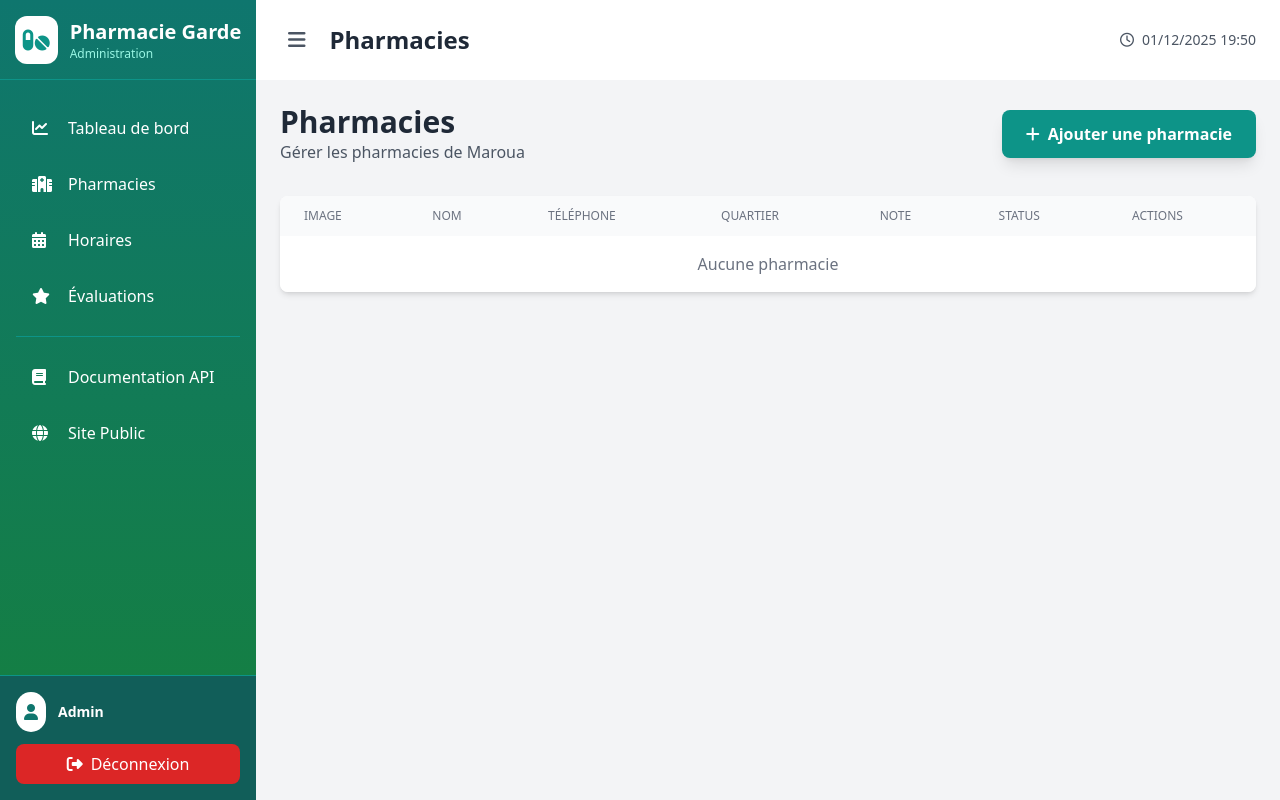
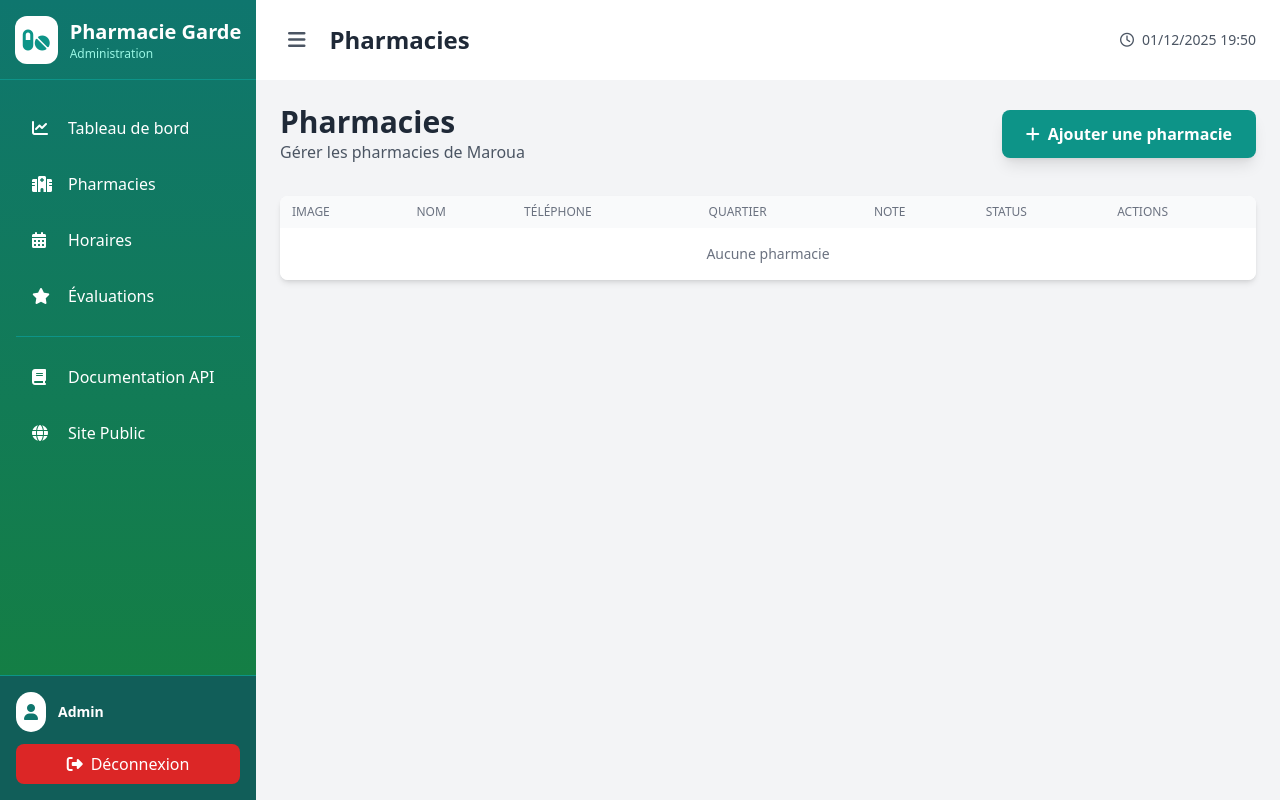
Before and after one commit to 2zalab/PhamarcieGardeMaroua, a Laravel app: template backend/resources/views/admin/pharmacies.blade.php in a window 1280 px wide. Run offline with Laravel 10, Linux system fonts and the light colour scheme; the template is opened without the code that fills it, so the values that code supplies are empty; settings files or empty folders that the repository lacks are supplied; some libraries are stand-ins or nearby versions.

Commit message:
feat: Ajout de la pagination (10 par page) et optimisation du tableau des pharmacies

```diff
--- a/backend/app/Http/Controllers/AdminController.php
+++ b/backend/app/Http/Controllers/AdminController.php
@@ -36,7 +36,8 @@ class AdminController extends Controller
     {
         $pharmacies = Pharmacy::withCount('ratings')
             ->withAvg('ratings', 'rating')
-            ->get();
+            ->orderBy('created_at', 'desc')
+            ->paginate(10);
 
         return view('admin.pharmacies', compact('pharmacies'));
     }
--- a/backend/resources/views/admin/pharmacies.blade.php
+++ b/backend/resources/views/admin/pharmacies.blade.php
@@ -15,53 +15,53 @@
 </div>
 
 <div class="bg-white rounded-lg shadow-md overflow-hidden">
-    <table class="min-w-full">
+    <table class="min-w-full text-sm">
         <thead class="bg-gray-50">
             <tr>
-                <th class="px-6 py-3 text-left text-xs font-medium text-gray-500 uppercase">Image</th>
-                <th class="px-6 py-3 text-left text-xs font-medium text-gray-500 uppercase">Nom</th>
-                <th class="px-6 py-3 text-left text-xs font-medium text-gray-500 uppercase">Téléphone</th>
-                <th class="px-6 py-3 text-left text-xs font-medium text-gray-500 uppercase">Quartier</th>
-                <th class="px-6 py-3 text-left text-xs font-medium text-gray-500 uppercase">Note</th>
-                <th class="px-6 py-3 text-left text-xs font-medium text-gray-500 uppercase">Status</th>
-                <th class="px-6 py-3 text-left text-xs font-medium text-gray-500 uppercase">Actions</th>
+                <th class="px-3 py-2 text-left text-xs font-medium text-gray-500 uppercase">Image</th>
+                <th class="px-3 py-2 text-left text-xs font-medium text-gray-500 uppercase">Nom</th>
+                <th class="px-3 py-2 text-left text-xs font-medium text-gray-500 uppercase">Téléphone</th>
+                <th class="px-3 py-2 text-left text-xs font-medium text-gray-500 uppercase">Quartier</th>
+                <th class="px-3 py-2 text-left text-xs font-medium text-gray-500 uppercase">Note</th>
+                <th class="px-3 py-2 text-left text-xs font-medium text-gray-500 uppercase">Status</th>
+                <th class="px-3 py-2 text-left text-xs font-medium text-gray-500 uppercase">Actions</th>
             </tr>
         </thead>
         <tbody class="bg-white divide-y divide-gray-200">
             @forelse($pharmacies as $pharmacy)
-            <tr>
-                <td class="px-6 py-4">
+            <tr class="hover:bg-gray-50">
+                <td class="px-3 py-2">
                     <img src="{{ $pharmacy->image ? asset('storage/' . $pharmacy->image) : asset('images/pharmacy-default.png') }}"
                         alt="{{ $pharmacy->name }}"
-                        class="w-16 h-16 object-cover rounded-lg">
+                        class="w-12 h-12 object-cover rounded-lg">
                 </td>
-                <td class="px-6 py-4 font-medium">{{ $pharmacy->name }}</td>
-                <td class="px-6 py-4">{{ $pharmacy->phone }}</td>
-                <td class="px-6 py-4">{{ $pharmacy->district ?? '-' }}</td>
-                <td class="px-6 py-4">
-                    <span class="text-yellow-500">
+                <td class="px-3 py-2 font-medium">{{ $pharmacy->name }}</td>
+                <td class="px-3 py-2">{{ $pharmacy->phone }}</td>
+                <td class="px-3 py-2">{{ $pharmacy->district ?? '-' }}</td>
+                <td class="px-3 py-2">
+                    <span class="text-yellow-500 font-medium">
                         {{ round($pharmacy->ratings_avg_rating ?? 0, 1) }}/5
                     </span>
-                    <span class="text-gray-500 text-sm">({{ $pharmacy->ratings_count }})</span>
+                    <span class="text-gray-400 text-xs">({{ $pharmacy->ratings_count }})</span>
                 </td>
-                <td class="px-6 py-4">
+                <td class="px-3 py-2">
                     <span class="px-2 py-1 text-xs rounded {{ $pharmacy->is_active ? 'bg-green-100 text-green-800' : 'bg-red-100 text-red-800' }}">
                         {{ $pharmacy->is_active ? 'Active' : 'Inactive' }}
                     </span>
                 </td>
-                <td class="px-6 py-4">
-                    <div class="flex items-center space-x-3">
+                <td class="px-3 py-2">
+                    <div class="flex items-center space-x-2">
                         <a href="{{ route('admin.pharmacies.show', $pharmacy->id) }}" class="text-teal-600 hover:text-teal-800 transition" title="Voir les détails">
-                            <i class="fas fa-eye text-lg"></i>
+                            <i class="fas fa-eye"></i>
                         </a>
                         <a href="{{ route('admin.pharmacies.edit', $pharmacy->id) }}" class="text-blue-600 hover:text-blue-800 transition" title="Modifier">
-                            <i class="fas fa-edit text-lg"></i>
+                            <i class="fas fa-edit"></i>
                         </a>
                         <form action="{{ route('admin.pharmacies.delete', $pharmacy->id) }}" method="POST" class="inline" onsubmit="return confirm('Êtes-vous sûr de vouloir supprimer cette pharmacie?')">
                             @csrf
                             @method('DELETE')
                             <button type="submit" class="text-red-600 hover:text-red-800 transition" title="Supprimer">
-                                <i class="fas fa-trash text-lg"></i>
+                                <i class="fas fa-trash"></i>
                             </button>
                         </form>
                     </div>
@@ -69,10 +69,56 @@
             </tr>
             @empty
             <tr>
-                <td colspan="7" class="px-6 py-4 text-center text-gray-500">Aucune pharmacie</td>
+                <td colspan="7" class="px-3 py-4 text-center text-gray-500">Aucune pharmacie</td>
             </tr>
             @endforelse
         </tbody>
     </table>
 </div>
+
+<!-- Pagination -->
+@if($pharmacies->hasPages())
+<div class="mt-6">
+    <div class="flex items-center justify-between">
+        <div class="text-sm text-gray-600">
+            Affichage de <span class="font-semibold">{{ $pharmacies->firstItem() }}</span> à <span class="font-semibold">{{ $pharmacies->lastItem() }}</span> sur <span class="font-semibold">{{ $pharmacies->total() }}</span> pharmacies
+        </div>
+
+        <nav class="flex items-center space-x-2">
+            {{-- Bouton Précédent --}}
+            @if ($pharmacies->onFirstPage())
+                <span class="px-4 py-2 text-sm bg-gray-100 text-gray-400 rounded-lg cursor-not-allowed">
+                    <i class="fas fa-chevron-left mr-1"></i>Précédent
+                </span>
+            @else
+                <a href="{{ $pharmacies->previousPageUrl() }}" class="px-4 py-2 text-sm bg-white border border-gray-300 text-gray-700 rounded-lg hover:bg-gray-50 transition">
+                    <i class="fas fa-chevron-left mr-1"></i>Précédent
+                </a>
+            @endif
+
+            {{-- Numéros de page --}}
+            <div class="flex items-center space-x-1">
+                @foreach ($pharmacies->getUrlRange(1, $pharmacies->lastPage()) as $page => $url)
+                    @if ($page == $pharmacies->currentPage())
+                        <span class="px-3 py-2 text-sm bg-teal-600 text-white rounded-lg font-semibold">{{ $page }}</span>
+                    @else
+                        <a href="{{ $url }}" class="px-3 py-2 text-sm bg-white border border-gray-300 text-gray-700 rounded-lg hover:bg-gray-50 transition">{{ $page }}</a>
+                    @endif
+                @endforeach
+            </div>
+
+            {{-- Bouton Suivant --}}
+            @if ($pharmacies->hasMorePages())
+                <a href="{{ $pharmacies->nextPageUrl() }}" class="px-4 py-2 text-sm bg-white border border-gray-300 text-gray-700 rounded-lg hover:bg-gray-50 transition">
+                    Suivant<i class="fas fa-chevron-right ml-1"></i>
+                </a>
+            @else
+                <span class="px-4 py-2 text-sm bg-gray-100 text-gray-400 rounded-lg cursor-not-allowed">
+                    Suivant<i class="fas fa-chevron-right ml-1"></i>
+                </span>
+            @endif
+        </nav>
+    </div>
+</div>
+@endif
 @endsection
```
